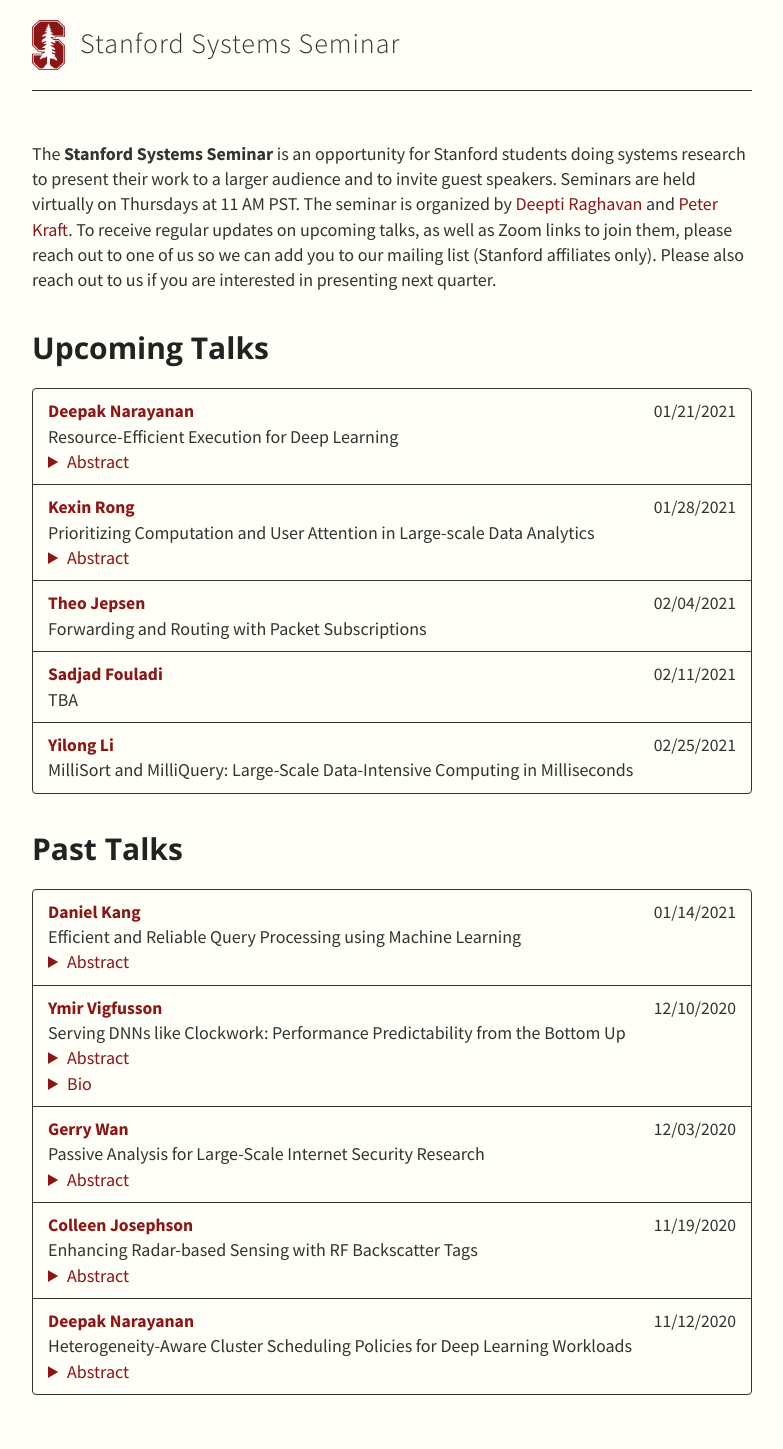
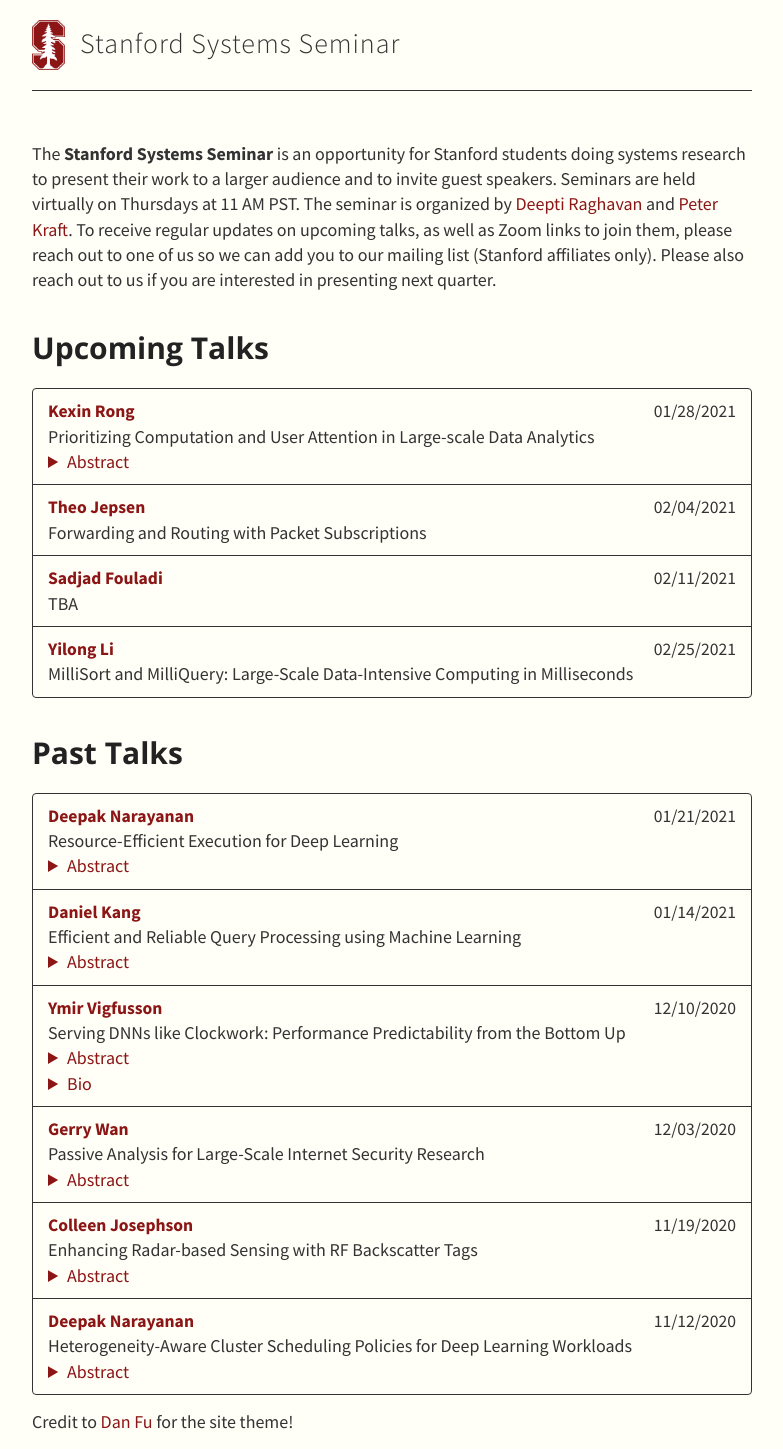
Before and after one commit to stanford-systems-seminar/stanford-systems-seminar.github.io, a Jekyll site: the page built from index.md, in a window 1280 px wide. Shown: the whole page, without its empty margins (248-1031 px from the left). Built offline with Jekyll 4.4.1, drawn with Linux system fonts in a browser that asks for light colours; before the commit the page ends 1395 px from its top, so only the background shows below that.

Commit message:
Credit Dan Fu

```diff
--- a/index.md
+++ b/index.md
@@ -43,3 +43,5 @@ to our mailing list (Stanford affiliates only).  Please also reach out to us if
   {% endfor %}
 </div>
 {% endfor %}
+
+Credit to [Dan Fu](http://www.danfu.org/) for the site theme!
```
Also changed, not shown: _data/talks.yml (+5 -5 lines).
